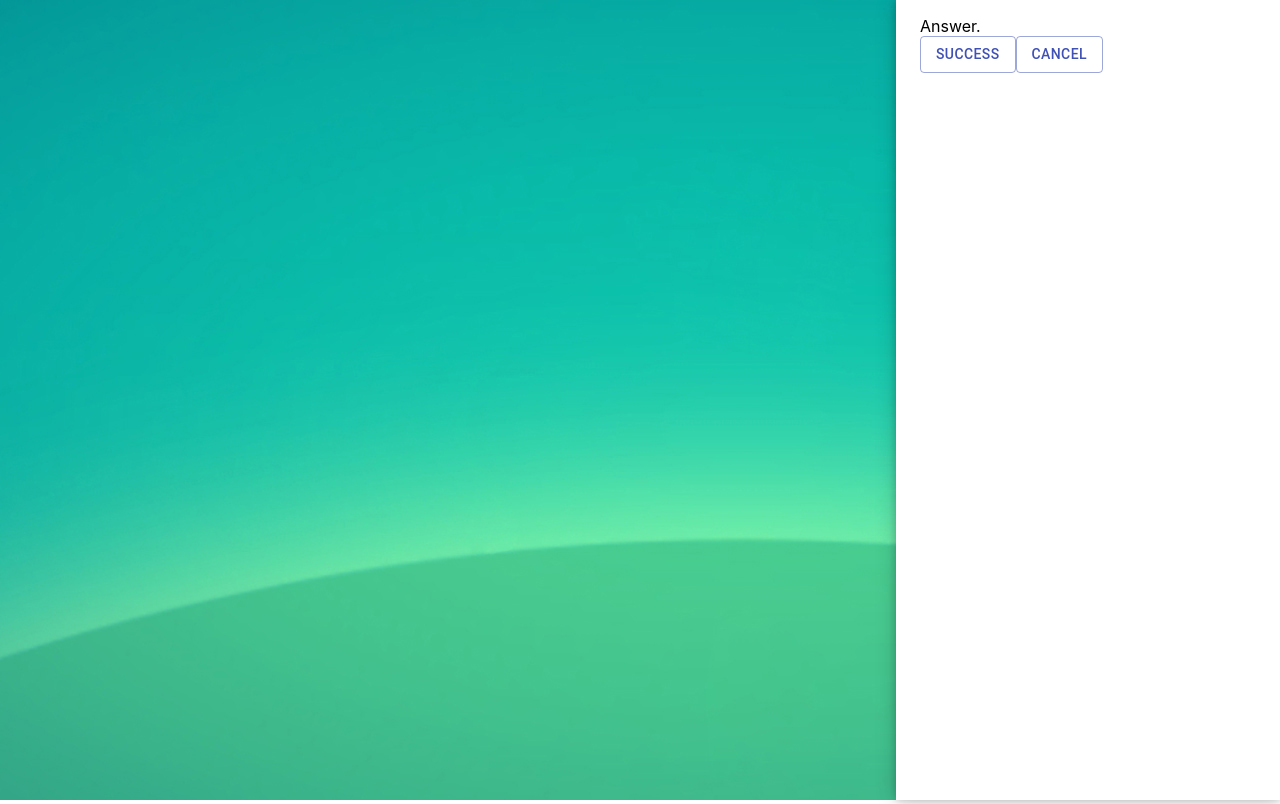
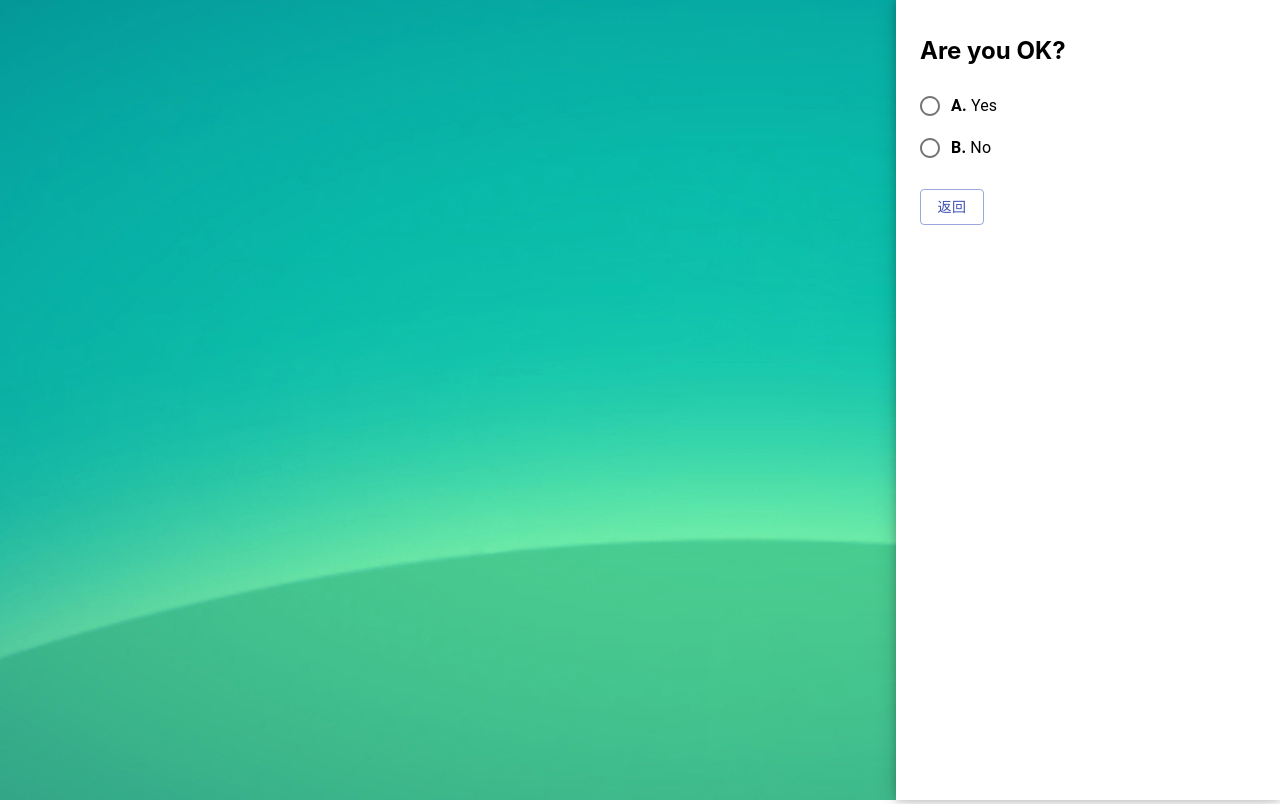
Before and after one commit to No-Code-No-Life-in-EL/Forest, a React (Create React App) app: page / in a window 1280 px wide. Both pictures are taken after a click on the button "答题". Built offline with nearby package versions, Linux system fonts and the light colour scheme.

Commit message:
Complete Answer Page

```diff
--- a/src/App.tsx
+++ b/src/App.tsx
@@ -50,7 +50,45 @@ function App() {
         }
     }
 
-    function getPage(): JSX.Element {
+    return (
+        <div className="App">
+            <div onClick={handleGameClick} className={clientHeight > clientWidth ? "game-top" : "game-left"}>
+                {
+                    data.map((item, index) =>
+                        <img src={itemMap[item.type]}
+                            key={index}
+                            alt={item.author + '\'s ' + item.type}
+                            onClick={(e) => {
+                                setCurrentItemIndex(index)
+                                setPage('COMMENT')
+                                e.stopPropagation()
+                            }}
+                            style={{
+                                marginTop: item.y,
+                                marginLeft: item.x,
+                                position: 'absolute'
+                            }} />
+                    )
+                }
+                {
+                    nativeItem ?
+                        <img src={itemMap[nativeItem.type]}
+                            alt={nativeItem.author + '\'s ' + nativeItem.type}
+                            onClick={(e) => { e.stopPropagation() }}
+                            style={{
+                                marginTop: nativeItem.y,
+                                marginLeft: nativeItem.x,
+                                position: 'absolute',
+                                border: '2px solid #FC0'
+                            }} />
+                        : null
+                }
+                <img src={Background} alt='background' />
+            </div>
+
+            <div className={clientHeight > clientWidth ? "show-root-bottom" : "show-root-right"}>
+                <div className="show-content">
+                    {(() => {
                         switch (page) {
                             case 'WELCOME':
                                 return (
@@ -99,48 +137,7 @@ function App() {
                                         onAnswer={() => { setPage('ANSWER') }} />
                                 )
                         }
-    }
-
-    return (
-        <div className="App">
-            <div onClick={handleGameClick} className={clientHeight > clientWidth ? "game-top" : "game-left"}>
-                {
-                    data.map((item, index) =>
-                        <img src={itemMap[item.type]}
-                            alt={item.author + '\'s ' + item.type}
-                            onClick={(e) => {
-                                setCurrentItemIndex(index)
-                                setPage('COMMENT')
-                                e.stopPropagation()
-                            }}
-                            style={{
-                                marginTop: item.y,
-                                marginLeft: item.x,
-                                position: 'absolute'
-                            }} />
-                    )
-                }
-                {
-                    nativeItem ?
-                        <img src={itemMap[nativeItem.type]}
-                            alt={nativeItem.author + '\'s ' + nativeItem.type}
-                            onClick={(e) => { e.stopPropagation() }}
-                            style={{
-                                marginTop: nativeItem.y,
-                                marginLeft: nativeItem.x,
-                                position: 'absolute',
-                                border: '2px solid #FC0'
-                            }} />
-                        : null
-                }
-                <img src={Background} alt='background' />
-            </div>
-
-            <div className={clientHeight > clientWidth ? "show-root-bottom" : "show-root-right"}>
-                <div className="show-content">
-                    {
-                        getPage()
-                    }
+                    })()}
                 </div>
             </div>
         </div>
--- a/src/components/AnswerPage.tsx
+++ b/src/components/AnswerPage.tsx
@@ -1,7 +1,40 @@
+import Button from '@material-ui/core/Button'
+import FormControl from '@material-ui/core/FormControl'
+import RadioGroup from '@material-ui/core/RadioGroup'
+import FormControlLabel from '@material-ui/core/FormControlLabel'
+import Radio from '@material-ui/core/Radio'
 
-import Button from '@material-ui/core/Button'
+import { useState, useEffect } from 'react'
 
-// import { useState } from 'react'
+interface Question {
+    question: string
+    answers: {
+        [key: string]: string
+    }
+    right: string
+    description: JSX.Element | string | null
+}
+
+const questions = [
+    {
+        question: 'Are you OK?',
+        answers: {
+            A: 'Yes',
+            B: 'No',
+        },
+        right: 'A',
+        description: <p>相关解释.</p>
+    },
+    {
+        question: '你好吗?',
+        answers: {
+            A: '好',
+            B: '不好',
+        },
+        right: 'A',
+        description: <p>相关解释.</p>
+    }
+]
 
 interface Props {
     onSuccess: () => void
@@ -10,14 +43,84 @@ interface Props {
 
 function AnswerPage(props: Props) {
 
+    const [value, setValue] = useState('')
+
+    function handleChange(e: React.ChangeEvent<HTMLInputElement>) {
+        setValue((e.target as HTMLInputElement).value)
+    }
+
+    const [q, setQ] = useState({
+        question: '问题加载中...',
+        answers: {
+            A: '答案加载中...',
+        },
+        right: 'B',
+        description: <p>无.</p>
+    } as Question)
+
+    //不含最大值, 含最小值
+    function randomInt(min: number, max: number) {
+        min = Math.ceil(min)
+        max = Math.floor(max)
+        return Math.floor(Math.random() * (max - min)) + min
+    }
+
+    useEffect(() => {
+        setQ(questions[randomInt(0, questions.length)])
+    }, [])
+
+    function onFresh() {
+        setQ(questions[randomInt(0, questions.length)])
+        setValue('')
+    }
+
     return (
         <div>
-            Answer.
+            <h2>{q.question}</h2>
+            <FormControl>
+                <RadioGroup value={value} onChange={handleChange}>
+                    {Object.keys(q.answers).map((key) =>
+                        <FormControlLabel value={key}
+                            key={key}
+                            label={<span><b>{key}.</b> {q.answers[key]}</span>}
+                            control={<Radio color={key === q.right ? 'primary' : 'secondary'} />}
+                            disabled={value !== '' && value !== key}
+                        />
+                    )}
+                </RadioGroup>
+            </FormControl>
+
+            {(() => {
+                if (value === '') {
+                    return <br />
+                } else if (value === q.right) {
+                    return <div>
+                        <p style={{ color: '#48cc90' }}>恭喜你答对了!</p>
+                        <div>{q.description}</div>
+                    </div>
+                } else {
+                    return <div>
+                        <p style={{ color: '#f50057' }}>正确答案是 {q.right + '. ' + q.answers[q.right]}.</p>
+                        <div>{q.description}</div>
+                    </div>
+                }
+            })()}
+
             <br />
-            <Button onClick={props.onSuccess} variant="outlined" color="primary">Success</Button>
-            <Button onClick={props.onCancel} variant="outlined" color="primary">Cancel</Button>
+
+            {(() => {
+                if (value === '') {
+                    return null
+                } else if (value === q.right) {
+                    return <Button onClick={props.onSuccess} variant="outlined" color="primary">植树</Button>
+                } else {
+                    return <Button onClick={onFresh} variant="outlined" color="primary">重答</Button>
+                }
+            })()}
+            <Button onClick={props.onCancel} variant="outlined" color="primary" style={value === '' ? {} : { marginLeft: 20 }}>返回</Button>
         </div>
     )
+
 }
 
 export default AnswerPage
```
Lines whose indentation alone changed are shown as unchanged.
